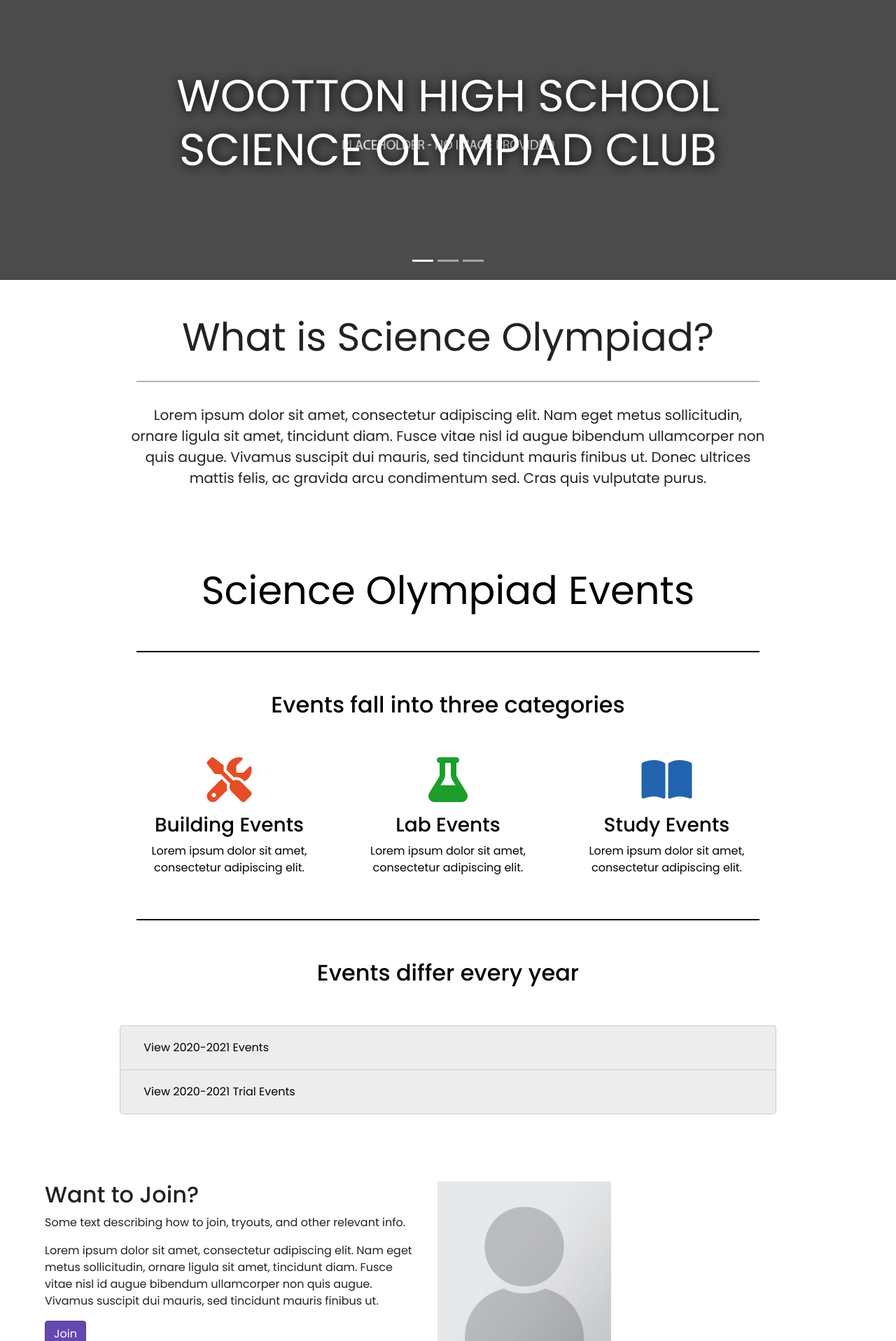
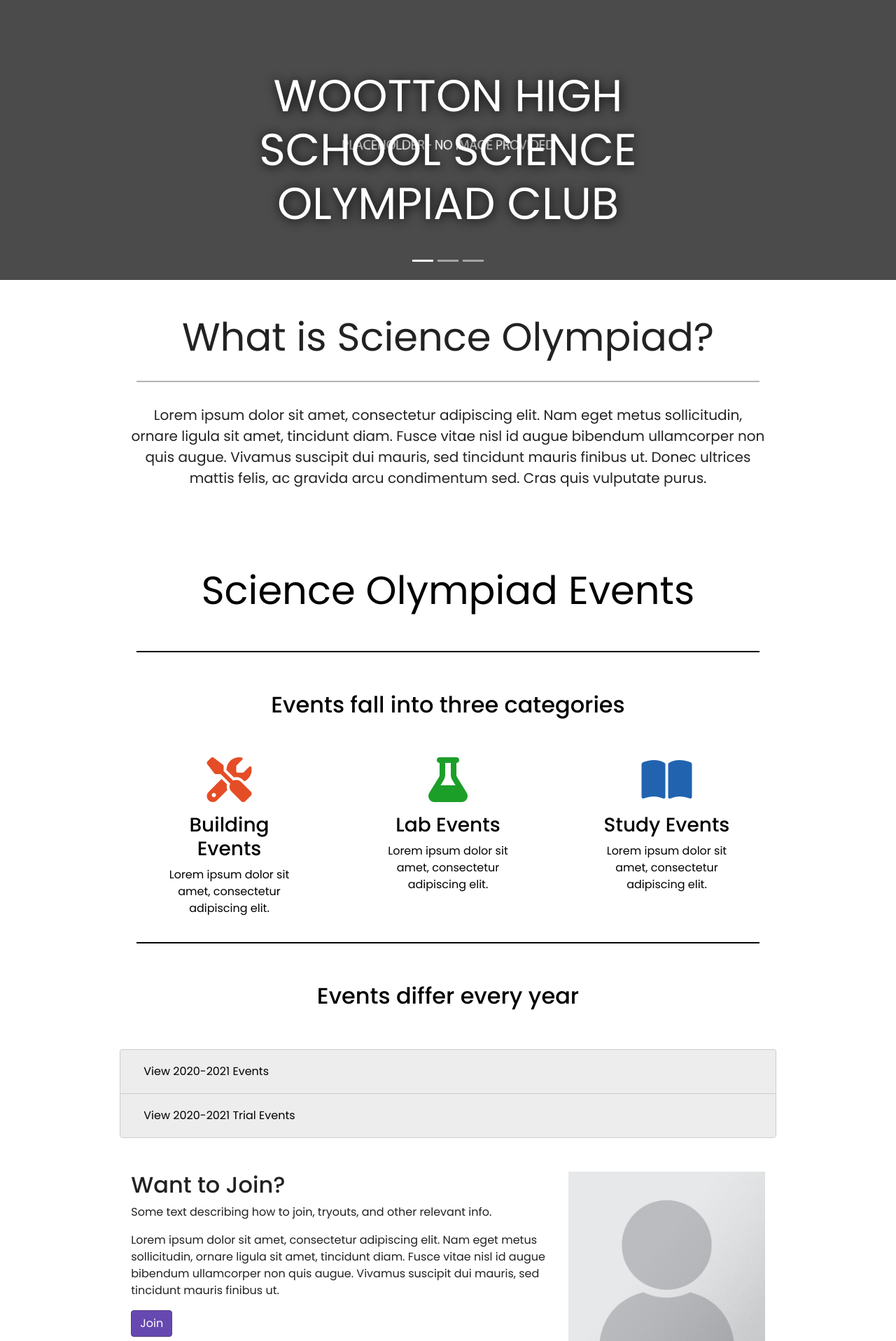
Before and after one commit to Wootton-High-School-Scioly-Club/Website, a PHP site: page / in a window 1280 px wide. Shown: the part 68-1984 px from the top of the page at 70% size. Run offline with PHP 8.4, Linux system fonts and the light colour scheme; some libraries are stand-ins or nearby versions.

Commit message:
Update style.css

```diff
--- a/style.css
+++ b/style.css
@@ -142,7 +142,8 @@ hr.light-100 {
 }
 
 .wow {
-	width: 100%;
+	width: 75%;
+	margin: auto;
 }
 
 .container-fluid {
@@ -322,10 +323,6 @@ figure {
     padding: 1rem;
 }
 
-#row_in_join_div{
-	padding: 3rem;
-	width: 75%;
-}
 
 /* Other */
 
```
